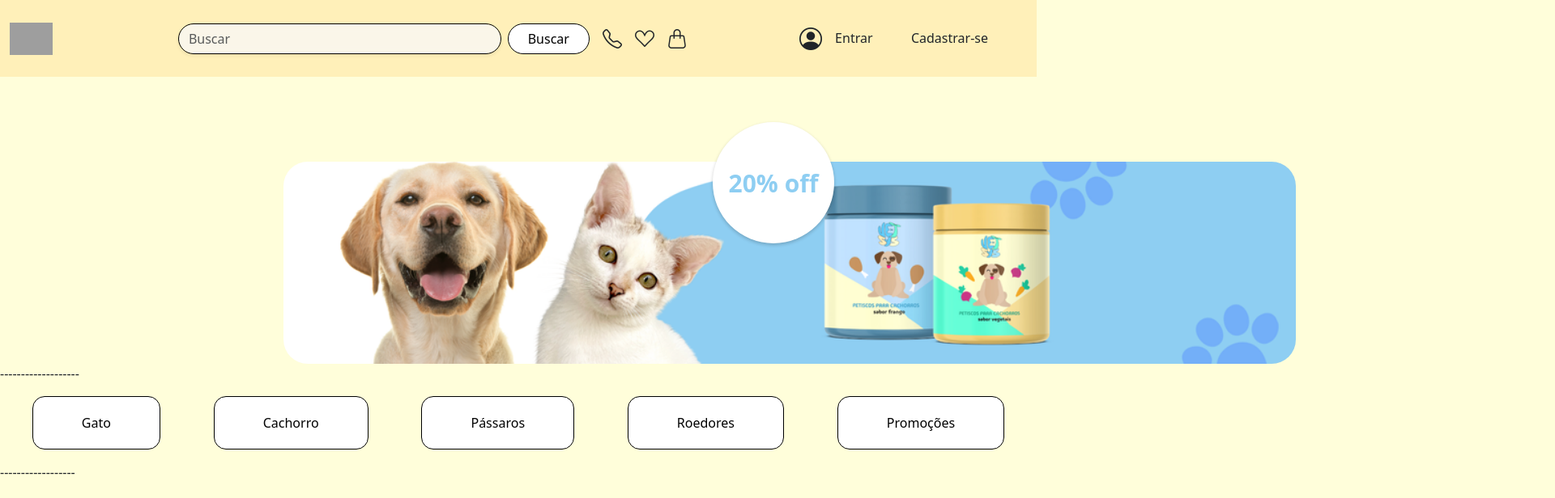
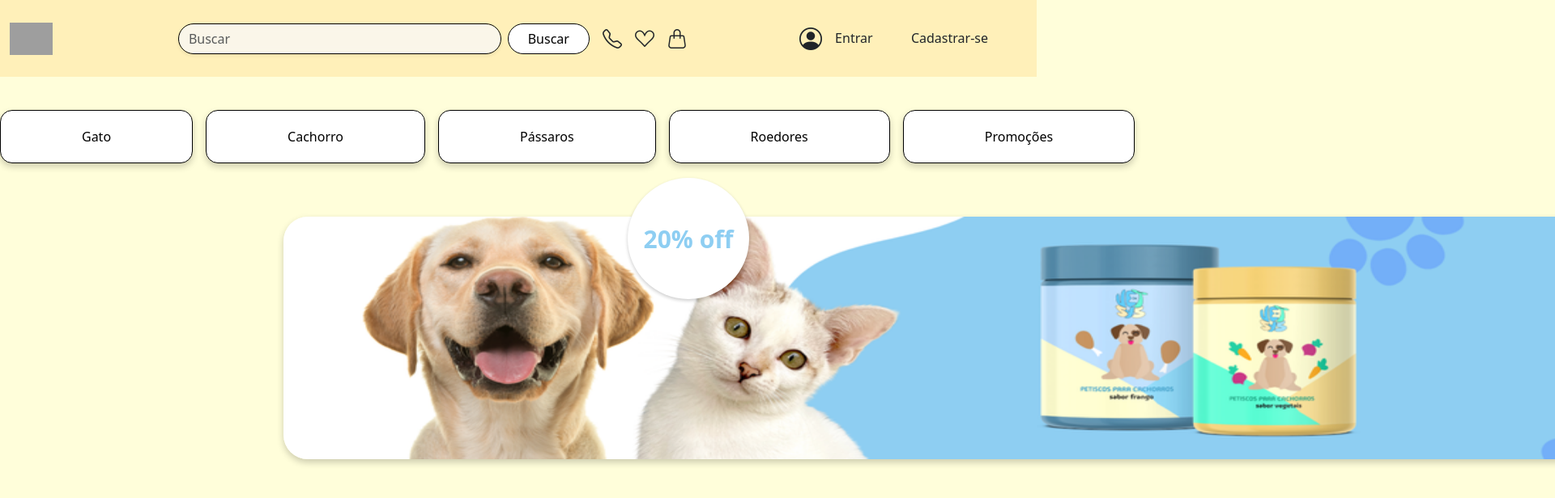
Before and after one commit to eloasenai/vetsys2, a React (Vite) app: page / in a window 1280 px wide. Shown: the top 616 px of the page at 81% size, 1920 px wide, since content can reach past the window. Built offline with nearby package versions, Linux system fonts and the light colour scheme; grey boxes are pictures that could not be loaded.

Commit message:
editando botões

```diff
--- a/src/components/header/Header.jsx
+++ b/src/components/header/Header.jsx
@@ -1,5 +1,5 @@
 import React, { useEffect, useState } from "react";
-import { Link, useNavigate } from "react-router"; // Corrigido de "react-router" para "react-router-dom"
+import { Link, useNavigate } from "react-router";
 import gatoecachorro from "../../assets/img/gatoecachorro.png";
 
 const Header = () => {
@@ -7,7 +7,6 @@ const Header = () => {
   const [isAuthenticated, setIsAuthenticated] = useState(false);
   const navigate = useNavigate();
 
-  // Simula a autenticação após cadastro
   useEffect(() => {
     const user = localStorage.getItem("user"); // Corrigido o uso de `useEffect` (faltavam parênteses)
     setIsAuthenticated(!!user);
@@ -28,60 +27,59 @@ const Header = () => {
 
   return (
     <header>
-      {/* Barra de pesquisa */}
-      {/* <div className="search-bar">
-        <input
-          type="text"
-          placeholder="Pesquisar..."
-          value={searchTerm}
-          onChange={(e) => setSearchTerm(e.target.value)} // Adicionado para atualizar o estado
-        />
-      </div> */}
+
+
+<div className="d-flex justify-content-evenly gap-3 py-3 position-position-absolute">
+        {["Gato", "Cachorro", "Pássaros", "Roedores", "Promoções"].map(
+          (label) => (
+            <Link
+              key={label}
+              to={`/${label.toLowerCase()}`}
+              className="btn"
+              style={{
+                marginTop: "120px",
+                border: "1px solid black",
+                borderRadius: "15px",
+                padding: "20px 100px",
+                backgroundImage: "./assets/images/botão.png",
+                backgroundPosition: "center",
+                backgroundColor: "white",
+                textDecoration: "none",
+                color: "black",
+            boxShadow: "0 4px 8px rgba(0, 0, 0, 0.2)",
+
+              }}
+              >
+              {label}
+            </Link>
+
+          )
+        )}
+      </div>
+
+
       <div className="image-container" style={{ position: "relative" }}>
         <img
           src={gatoecachorro}
           alt="Descrição da imagem"
           style={{
-            marginTop: "200px",
+            marginTop: "50px",
             marginLeft: "350px",
-            height: "250px",
+            height: "300px",
             borderRadius: "30px",
-          }}
+            boxShadow: "0 4px 8px rgba(0, 0, 0, 0.2)",
+            width: "1750px",
+            }}
         />
 
-        {/* Botões acima da imagem */}
-        <div
-          style={{
-            position: "absolute",
-            top: "-40px",
-            left: "50%",
-            transform: "translateX(-50%)",
-            display: "flex",
-            gap: "10px",
-          }}
-        >
-          <button style={{ padding: "10px 20px", borderRadius: "5px" }}>
-            Botão 1
-          </button>
-          <button style={{ padding: "10px 20px", borderRadius: "5px" }}>
-            Botão 2
-          </button>
-          <button style={{ padding: "10px 20px", borderRadius: "5px" }}>
-            Botão 3
-          </button>
-          <button style={{ padding: "10px 20px", borderRadius: "5px" }}>
-            Botão 4
-          </button>
-          <button style={{ padding: "10px 20px", borderRadius: "5px" }}>
-            Botão 5
-          </button>
-        </div>
+
+      </div>
 
         <div
           style={{
             position: "absolute",
-            top: "151px",
-            right: "250px",
+            top: "220px",
+            right: "355px",
             width: "150px",
             height: "150px",
             backgroundColor: "#ffffff",
@@ -97,34 +95,9 @@ const Header = () => {
         >
           20% off
         </div>
-      </div>
-      -------------------
-      <div className="d-flex justify-content-evenly gap-3 py-3">
-        {["Gato", "Cachorro", "Pássaros", "Roedores", "Promoções"].map(
-          (label) => (
-            <Link
-              key={label}
-              to={`/${label.toLowerCase()}`}
-              className="btn"
-              style={{
-                border: "1px solid black",
-                borderRadius: "15px",
-                padding: "20px 60px",
-                backgroundImage: "./assets/images/botão.png",
-                backgroundPosition: "center",
-                backgroundColor: "white",
-                margin: "0 10px",
-                textDecoration: "none",
-                color: "black",
-              }}
-            >
-              {label}
-            </Link>
-          )
-        )}
-      </div>
-      ------------------
+
       <div className="image-container">
+
         {/* Blocos amarelos */}
         <div className="yellow-blocks">
           <div className="yellow-block">
```
Also changed, not shown: src/pages/Gato.jsx (+5 -7 lines).
